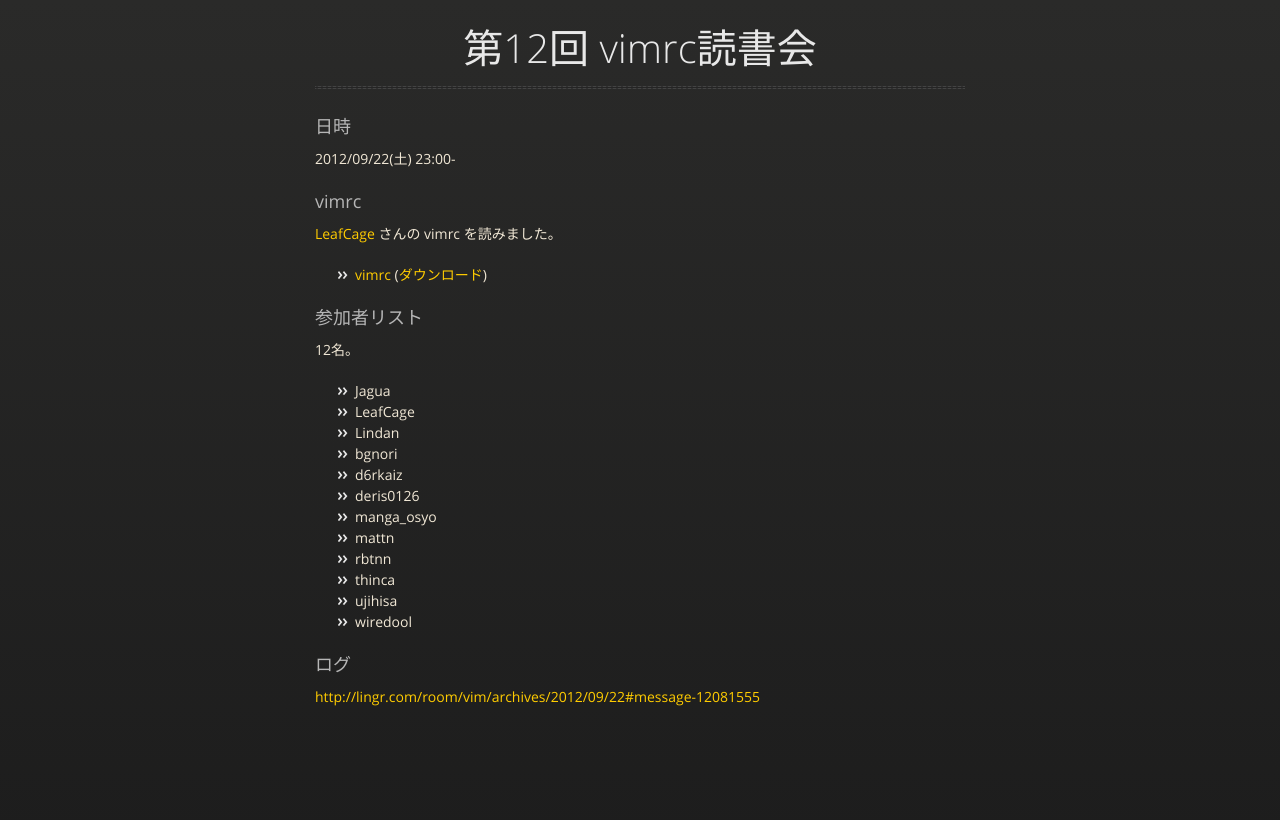
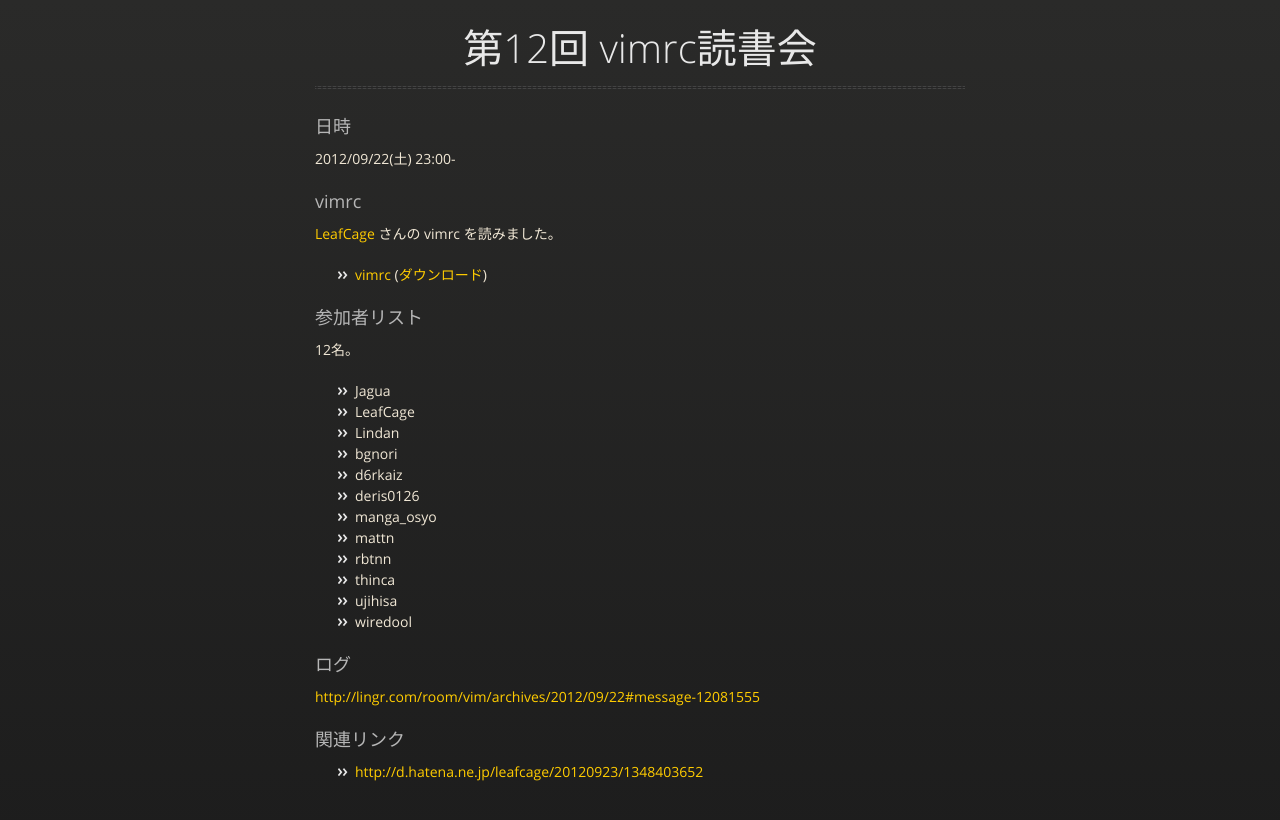
Before and after one commit to vim-jp/reading-vimrc, a Jekyll site: the page built from archive/012.md, in a window 1280 px wide. Shown: the top 820 px of the page. Built offline with Jekyll 4.4.1, drawn with Linux system fonts in a browser that asks for light colours; nearby versions of some CDN libraries; Markdown is read by kramdown in place of the engine named in the settings.

Commit message:
第12回に関連リンク追加

```diff
--- a/archive/012.md
+++ b/archive/012.md
@@ -31,3 +31,6 @@ category: archive
 
 ### ログ
 <http://lingr.com/room/vim/archives/2012/09/22#message-12081555>
+
+### 関連リンク
+- <http://d.hatena.ne.jp/leafcage/20120923/1348403652>
```
